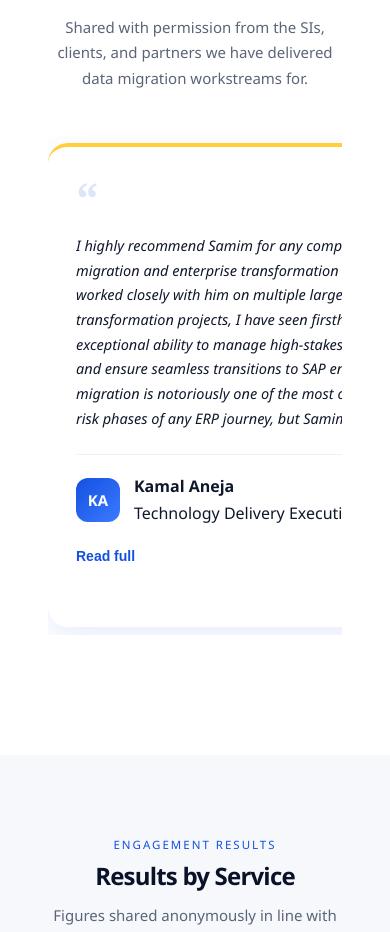
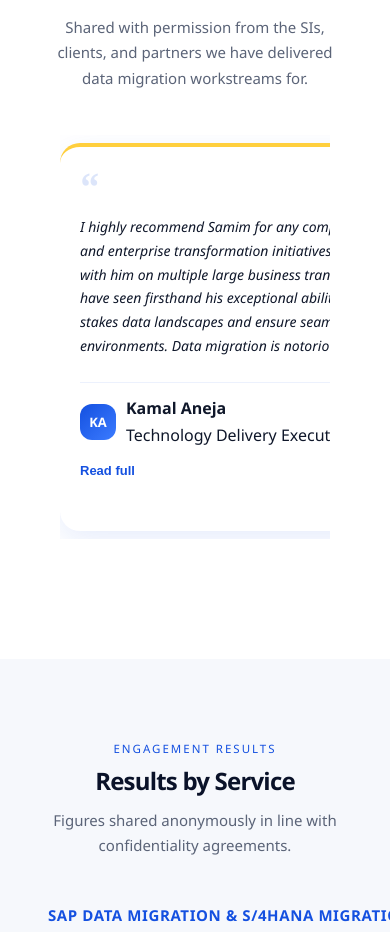
Before and after one commit to AnshumanMishraDev/etlzone-websitev2, a Next.js app: page /results in a window 390 px wide. Shown: the part 1580-2512 px from the top of the page. Built offline with nearby package versions, Linux system fonts and the light colour scheme.

Commit message:
fix: testimonial carousel mobile - full-width cards, prevent text cutoff

```diff
--- a/src/app/globals.css
+++ b/src/app/globals.css
@@ -599,16 +599,22 @@ table tr:nth-child(even) { background: var(--bg-light); }
 
 @media (max-width: 768px) {
   .testimonial-carousel-wrapper { padding: 0 16px; }
-  .testimonial-card { width: 340px; padding: 28px; }
-  .testimonial-text { font-size: 14.5px; -webkit-line-clamp: 8; }
+  .testimonial-card { width: calc(100% - 32px); max-width: 440px; padding: 24px; }
+  .testimonial-text { font-size: 14.5px; -webkit-line-clamp: 7; }
   .carousel-btn { width: 40px; height: 40px; }
   .carousel-btn--prev { left: -8px; }
   .carousel-btn--next { right: -8px; }
 }
 
 @media (max-width: 480px) {
-  .testimonial-carousel-wrapper { padding: 0; }
+  .testimonial-carousel-wrapper { padding: 0 12px; }
+  .testimonial-card { width: calc(100% - 24px); padding: 20px; }
   .carousel-btn { display: none; }
+  .testimonial-text { font-size: 14px; -webkit-line-clamp: 6; }
+  .quote-mark { font-size: 40px; margin-bottom: 8px; }
+  .testimonial-attribution { gap: 10px; padding-top: 12px; }
+  .quote-avatar { width: 36px; height: 36px; font-size: 13px; }
+  .read-full-btn { font-size: 13px; padding: 6px 0; margin-top: 8px; }
 }
 
 @media (prefers-reduced-motion: reduce) {
```
